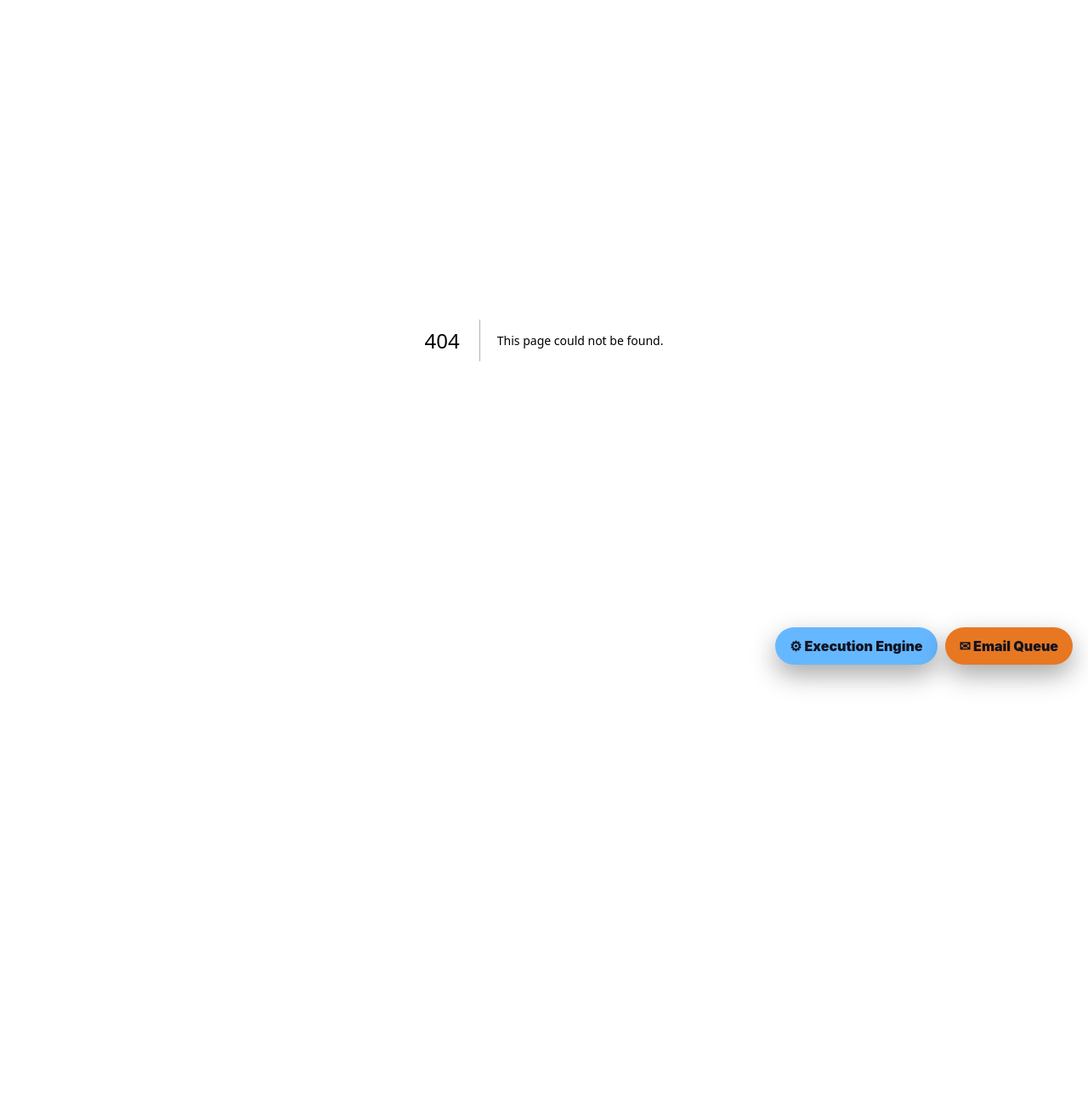
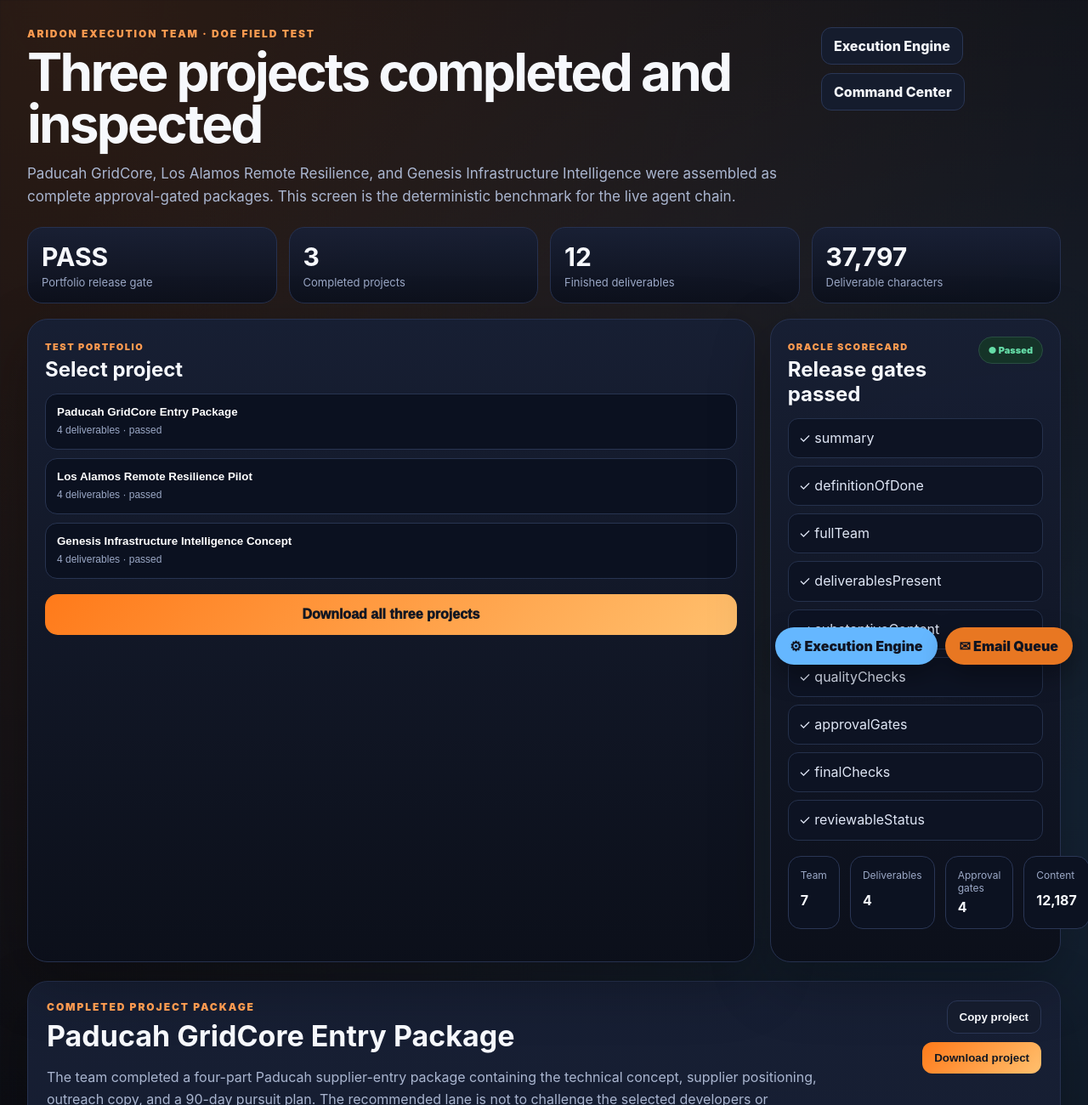
Before and after one commit to jimrusk/aridon-app, a Next.js app: page /execution/doe-test in a window 1280 px wide. Before the commit this address had no page. Shown: the top 1300 px of the page at 85% size. Before the commit the page ends 800 px from the top, so only its background shows below. Built offline with nearby package versions, Linux system fonts and the light colour scheme.

Commit message:
Add DOE execution test review screen

```diff
--- /dev/null
+++ b/app/execution/doe-test/page.tsx
@@ -0,0 +1,195 @@
+'use client';
+
+import Link from 'next/link';
+import { useMemo, useState } from 'react';
+import { executionProjectToMarkdown, type ExecutionProject } from '../../../lib/execution';
+import { DOE_TEST_PROJECTS, scoreDoeTestProjects } from '../../../lib/doeTestProjects';
+import styles from '../page.module.css';
+
+function statusLabel(value: string) {
+  return value.replaceAll('_', ' ');
+}
+
+export default function DoeExecutionTestPage() {
+  const [project, setProject] = useState<ExecutionProject>(DOE_TEST_PROJECTS[0]);
+  const [openDeliverables, setOpenDeliverables] = useState<Record<string, boolean>>({});
+  const [copied, setCopied] = useState('');
+  const scorecard = useMemo(() => scoreDoeTestProjects(), []);
+  const projectScore = scorecard.projects.find((item) => item.id === project.id);
+  const approvalCount = project.deliverables.filter((item) => item.approvalRequired).length;
+
+  function downloadProject() {
+    const markdown = executionProjectToMarkdown(project);
+    const blob = new Blob([markdown], { type: 'text/markdown;charset=utf-8' });
+    const url = URL.createObjectURL(blob);
+    const anchor = document.createElement('a');
+    anchor.href = url;
+    anchor.download = `${project.id}.md`;
+    document.body.appendChild(anchor);
+    anchor.click();
+    anchor.remove();
+    URL.revokeObjectURL(url);
+  }
+
+  function downloadPortfolio() {
+    const markdown = DOE_TEST_PROJECTS.map(executionProjectToMarkdown).join('\n\n---\n\n');
+    const blob = new Blob([markdown], { type: 'text/markdown;charset=utf-8' });
+    const url = URL.createObjectURL(blob);
+    const anchor = document.createElement('a');
+    anchor.href = url;
+    anchor.download = 'aridon-doe-execution-test-portfolio.md';
+    document.body.appendChild(anchor);
+    anchor.click();
+    anchor.remove();
+    URL.revokeObjectURL(url);
+  }
+
+  async function copyText(label: string, value: string) {
+    await navigator.clipboard.writeText(value);
+    setCopied(label);
+    window.setTimeout(() => setCopied(''), 1800);
+  }
+
+  return (
+    <main className={styles.page}>
+      <header className={styles.topbar}>
+        <div>
+          <div className={styles.eyebrow}>ARIDON EXECUTION TEAM · DOE FIELD TEST</div>
+          <h1>Three projects completed and inspected</h1>
+          <p>
+            Paducah GridCore, Los Alamos Remote Resilience, and Genesis Infrastructure Intelligence were
+            assembled as complete approval-gated packages. This screen is the deterministic benchmark for
+            the live agent chain.
+          </p>
+        </div>
+        <nav className={styles.links}>
+          <Link href="/execution">Execution Engine</Link>
+          <Link href="/">Command Center</Link>
+        </nav>
+      </header>
+
+      <section className={styles.metrics}>
+        <article><strong>{scorecard.passed ? 'PASS' : 'HOLD'}</strong><span>Portfolio release gate</span></article>
+        <article><strong>{scorecard.projectCount}</strong><span>Completed projects</span></article>
+        <article><strong>{DOE_TEST_PROJECTS.reduce((sum, item) => sum + item.deliverables.length, 0)}</strong><span>Finished deliverables</span></article>
+        <article><strong>{DOE_TEST_PROJECTS.reduce((sum, item) => sum + item.deliverables.reduce((chars, deliverable) => chars + deliverable.content.length, 0), 0).toLocaleString()}</strong><span>Deliverable characters</span></article>
+      </section>
+
+      <section className={styles.workspace}>
+        <aside className={styles.historyCard}>
+          <div className={styles.sectionHeading}>
+            <div><span>TEST PORTFOLIO</span><h2>Select project</h2></div>
+          </div>
+          <div className={styles.historyList}>
+            {DOE_TEST_PROJECTS.map((item) => {
+              const score = scorecard.projects.find((entry) => entry.id === item.id);
+              return (
+                <button key={item.id} onClick={() => { setProject(item); setOpenDeliverables({}); }}>
+                  <strong>{item.title}</strong>
+                  <span>{item.deliverables.length} deliverables · {score?.passed ? 'passed' : 'hold'}</span>
+                </button>
+              );
+            })}
+          </div>
+          <button className={styles.runButton} onClick={downloadPortfolio}>Download all three projects</button>
+        </aside>
+
+        <section className={styles.intakeCard}>
+          <div className={styles.sectionHeading}>
+            <div><span>ORACLE SCORECARD</span><h2>{projectScore?.passed ? 'Release gates passed' : 'Release hold'}</h2></div>
+            <span className={styles.statusPill}>{projectScore?.passed ? '● Passed' : '● Hold'}</span>
+          </div>
+          <ul className={styles.checkList}>
+            {projectScore && Object.entries(projectScore.checks).map(([name, passed]) => (
+              <li key={name}>{passed ? '✓' : '✕'} {name.replaceAll('_', ' ')}</li>
+            ))}
+          </ul>
+          <div className={styles.completionGrid}>
+            <article><span>Team</span><strong>{project.agents.length}</strong></article>
+            <article><span>Deliverables</span><strong>{project.deliverables.length}</strong></article>
+            <article><span>Approval gates</span><strong>{approvalCount}</strong></article>
+            <article><span>Content</span><strong>{projectScore?.totalCharacters.toLocaleString()}</strong></article>
+          </div>
+        </section>
+      </section>
+
+      <section className={styles.resultArea}>
+        <div className={styles.resultHeader}>
+          <div>
+            <div className={styles.eyebrow}>COMPLETED PROJECT PACKAGE</div>
+            <h2>{project.title}</h2>
+            <p>{project.executiveSummary}</p>
+          </div>
+          <div className={styles.resultActions}>
+            <button onClick={() => copyText('project', executionProjectToMarkdown(project))}>{copied === 'project' ? 'Copied' : 'Copy project'}</button>
+            <button className={styles.primaryAction} onClick={downloadProject}>Download project</button>
+          </div>
+        </div>
+
+        <div className={styles.completionGrid}>
+          <article><span>Status</span><strong>{statusLabel(project.status)}</strong></article>
+          <article><span>Completion</span><strong>{project.progress}%</strong></article>
+          <article><span>Project type</span><strong>{project.projectType}</strong></article>
+          <article><span>Next action</span><strong>{project.nextAction}</strong></article>
+        </div>
+
+        <div className={styles.twoColumn}>
+          <section className={styles.panel}>
+            <div className={styles.sectionHeading}><div><span>CONTROL GATE</span><h3>Definition of done</h3></div></div>
+            <ul className={styles.checkList}>{project.definitionOfDone.map((item) => <li key={item}>✓ {item}</li>)}</ul>
+          </section>
+          <section className={styles.panel}>
+            <div className={styles.sectionHeading}><div><span>FINAL INSPECTION</span><h3>Oracle checks</h3></div></div>
+            <ul className={styles.checkList}>{project.finalChecks.map((item) => <li key={item}>✓ {item}</li>)}</ul>
+          </section>
+        </div>
+
+        <section className={styles.panel}>
+          <div className={styles.sectionHeading}><div><span>AGENT CHAIN</span><h3>Who completed what</h3></div></div>
+          <div className={styles.agentGrid}>
+            {project.agents.map((agent) => (
+              <article key={`${agent.name}-${agent.role}`}>
+                <div><strong>{agent.name}</strong><span>{agent.status}</span></div>
+                <small>{agent.role}</small>
+                <p>{agent.assignment}</p>
+                <footer>{agent.output}</footer>
+              </article>
+            ))}
+          </div>
+        </section>
+
+        <section className={styles.deliverables}>
+          <div className={styles.sectionHeading}><div><span>FINISHED OUTPUTS</span><h3>Deliverable package</h3></div></div>
+          {project.deliverables.map((deliverable, index) => {
+            const isOpen = openDeliverables[deliverable.id] ?? index === 0;
+            return (
+              <article className={styles.deliverable} key={deliverable.id}>
+                <button className={styles.deliverableHeader} onClick={() => setOpenDeliverables({ ...openDeliverables, [deliverable.id]: !isOpen })}>
+                  <div>
+                    <span>{deliverable.owner}</span>
+                    <strong>{deliverable.title}</strong>
+                    <small>{deliverable.summary}</small>
+                  </div>
+                  <div className={styles.deliverableMeta}>
+                    <span className={deliverable.approvalRequired ? styles.approval : styles.complete}>{statusLabel(deliverable.status)}</span>
+                    <b>{isOpen ? '−' : '+'}</b>
+                  </div>
+                </button>
+                {isOpen && (
+                  <div className={styles.deliverableBody}>
+                    <pre>{deliverable.content}</pre>
+                    <div className={styles.qualityBox}>
+                      <strong>Quality checks</strong>
+                      {deliverable.qualityChecks.map((check) => <span key={check}>✓ {check}</span>)}
+                    </div>
+                    <button onClick={() => copyText(deliverable.id, deliverable.content)}>{copied === deliverable.id ? 'Copied' : 'Copy deliverable'}</button>
+                  </div>
+                )}
+              </article>
+            );
+          })}
+        </section>
+      </section>
+    </main>
+  );
+}
```
